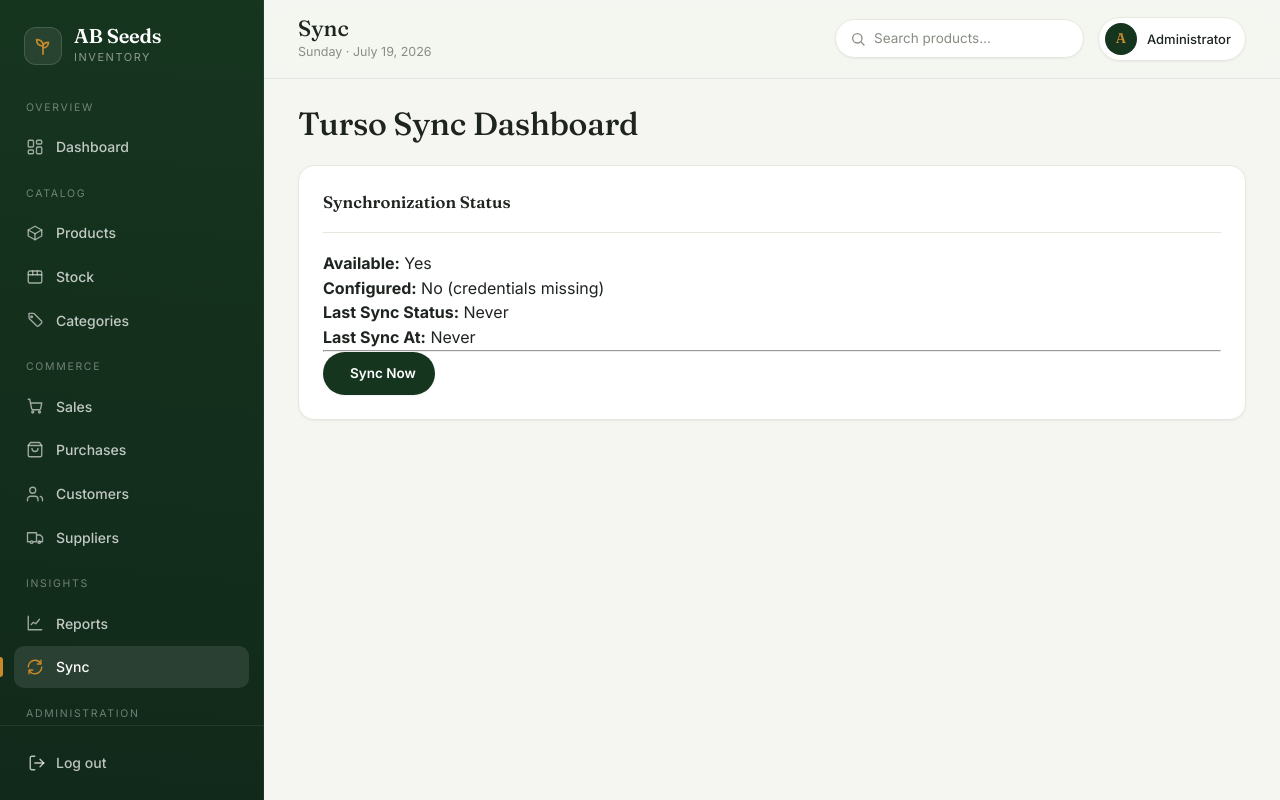
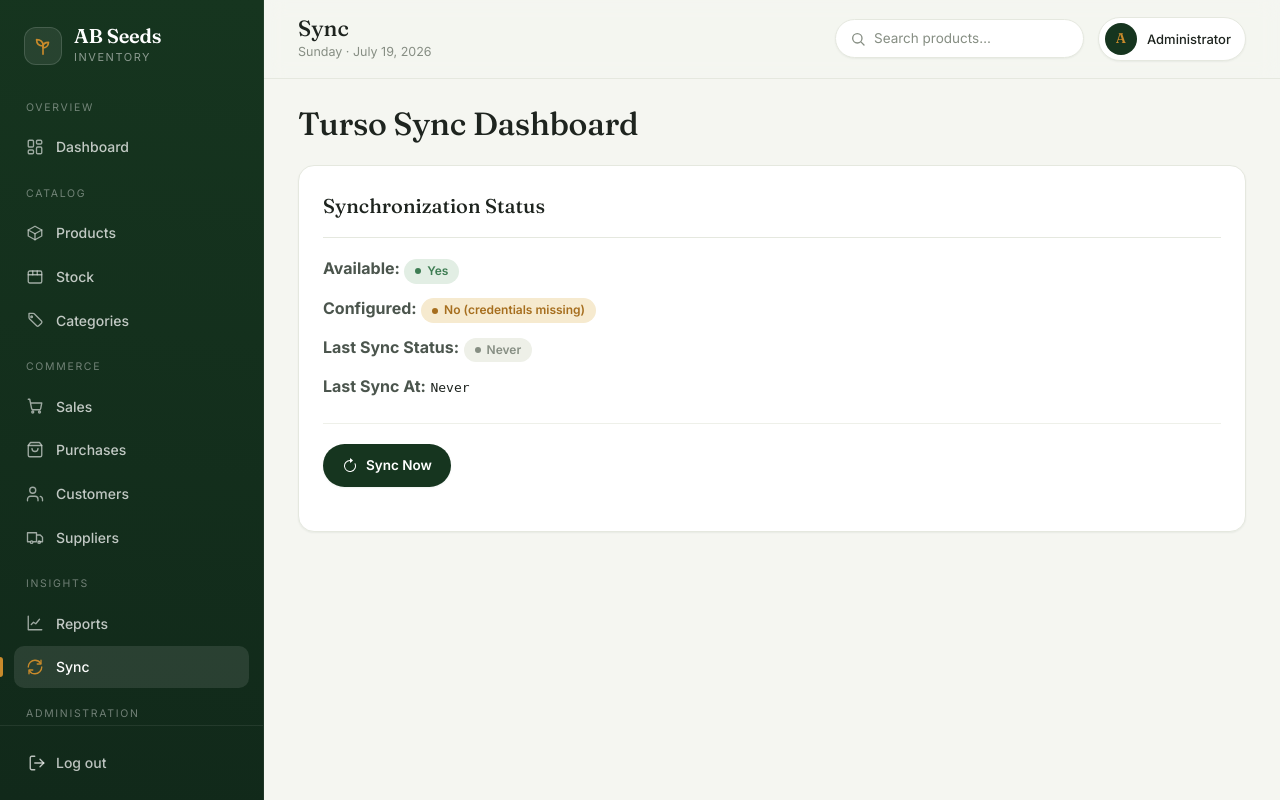
Before and after one commit to Devcavi19/ab-seeds_inventory, a Flask app: page /sync/ in a window 1280 px wide. Run offline with Flask 3, Linux system fonts and the light colour scheme; a user stored in the database is signed in.

Commit message:
feat: add custom alert modal component and integrate into base template

```diff
--- a/app/templates/base.html
+++ b/app/templates/base.html
@@ -59,5 +59,6 @@
             });
         });
     </script>
+    {% include "components/alert_modal.html" %}
 </body>
 </html>
--- /dev/null
+++ b/app/templates/components/alert_modal.html
@@ -0,0 +1,86 @@
+<div id="app-alert-modal" class="app-modal" style="display: none;">
+    <div class="app-modal-backdrop"></div>
+    <div class="app-modal-content">
+        <div class="app-modal-header">
+            <div class="app-modal-icon" id="app-alert-icon">
+                <svg xmlns="http://www.w3.org/2000/svg" fill="currentColor" viewBox="0 0 16 16">
+                    <path d="M8 15A7 7 0 1 1 8 1a7 7 0 0 1 0 14zm0 1A8 8 0 1 0 8 0a8 8 0 0 0 0 16z"/>
+                    <path d="M7.002 11a1 1 0 1 1 2 0 1 1 0 0 1-2 0zM7.1 4.995a.905.905 0 1 1 1.8 0l-.35 3.507a.552.552 0 0 1-1.1 0L7.1 4.995z"/>
+                </svg>
+            </div>
+            <div class="app-modal-title">
+                <h4 id="app-alert-title">Notification</h4>
+            </div>
+        </div>
+        <div class="app-modal-body">
+            <p id="app-alert-message"></p>
+        </div>
+        <div class="app-modal-footer">
+            <button class="btn btn-primary" id="app-alert-btn">OK</button>
+        </div>
+    </div>
+</div>
+
+<script>
+    window.appAlert = function(message, title = 'Notification', type = 'info') {
+        return new Promise((resolve) => {
+            const modal = document.getElementById('app-alert-modal');
+            const messageEl = document.getElementById('app-alert-message');
+            const titleEl = document.getElementById('app-alert-title');
+            const btn = document.getElementById('app-alert-btn');
+            const icon = document.getElementById('app-alert-icon');
+
+            messageEl.textContent = message;
+            titleEl.textContent = title;
+
+            // Set styles based on type
+            if (type === 'error') {
+                icon.style.background = 'var(--out-soft)';
+                icon.style.color = 'var(--out)';
+                icon.innerHTML = '<svg xmlns="http://www.w3.org/2000/svg" fill="currentColor" viewBox="0 0 16 16"><path d="M8.982 1.566a1.13 1.13 0 0 0-1.96 0L.165 13.233c-.457.778.091 1.767.98 1.767h13.713c.889 0 1.438-.99.98-1.767L8.982 1.566zM8 5c.535 0 .954.462.9.995l-.35 3.507a.552.552 0 0 1-1.1 0L7.1 5.995A.905.905 0 0 1 8 5zm.002 6a1 1 0 1 1 0 2 1 1 0 0 1 0-2z"/></svg>';
+                btn.className = 'btn btn-danger';
+            } else if (type === 'success') {
+                icon.style.background = 'var(--good-soft)';
+                icon.style.color = 'var(--good)';
+                icon.innerHTML = '<svg xmlns="http://www.w3.org/2000/svg" fill="currentColor" viewBox="0 0 16 16"><path d="M16 8A8 8 0 1 1 0 8a8 8 0 0 1 16 0zm-3.97-3.03a.75.75 0 0 0-1.08.022L7.477 9.417 5.384 7.323a.75.75 0 0 0-1.06 1.06L6.97 11.03a.75.75 0 0 0 1.079-.02l3.992-4.99a.75.75 0 0 0-.01-1.05z"/></svg>';
+                btn.className = 'btn btn-primary';
+            } else {
+                icon.style.background = 'var(--seed-soft)';
+                icon.style.color = 'var(--seed-deep)';
+                icon.innerHTML = '<svg xmlns="http://www.w3.org/2000/svg" fill="currentColor" viewBox="0 0 16 16"><path d="M8 15A7 7 0 1 1 8 1a7 7 0 0 1 0 14zm0 1A8 8 0 1 0 8 0a8 8 0 0 0 0 16z"/><path d="M7.002 11a1 1 0 1 1 2 0 1 1 0 0 1-2 0zM7.1 4.995a.905.905 0 1 1 1.8 0l-.35 3.507a.552.552 0 0 1-1.1 0L7.1 4.995z"/></svg>';
+                btn.className = 'btn btn-primary';
+            }
+
+            modal.style.display = 'flex';
+            btn.focus();
+
+            const closeHandler = () => {
+                modal.style.display = 'none';
+                btn.removeEventListener('click', closeHandler);
+                resolve();
+            };
+
+            btn.addEventListener('click', closeHandler);
+        });
+    };
+
+    // Override native alert to use our custom appAlert (defaults to non-blocking unless awaited)
+    window.originalAlert = window.alert;
+    window.alert = function(msg) {
+        // Automatically try to detect success/error from message
+        let type = 'info';
+        let title = 'Notification';
+        const lowerMsg = msg.toLowerCase();
+
+        if (lowerMsg.includes('success')) {
+            type = 'success';
+            title = 'Success';
+        } else if (lowerMsg.includes('error') || lowerMsg.includes('fail') || lowerMsg.includes('required')) {
+            type = 'error';
+            title = 'Action Required';
+        }
+
+        // Return promise so async/await can be used
+        return appAlert(msg, title, type);
+    };
+</script>
--- a/app/templates/sync/index.html
+++ b/app/templates/sync/index.html
@@ -7,47 +7,62 @@
 
 <div class="row mt-4">
     <div class="col-md-6">
-        <div class="card shadow-sm mb-4">
-            <div class="card-header bg-primary text-white">
-                <h5 class="card-title mb-0">Synchronization Status</h5>
+        <div class="card">
+            <div class="card-header">
+                Synchronization Status
             </div>
             <div class="card-body">
-                <p><strong>Available:</strong>
+                <div style="display: flex; flex-direction: column; gap: 12px; margin-bottom: 24px;">
+                    <div>
+                        <strong style="color: var(--ink-2);">Available:</strong>
                         {% if status.available %}
-                        <span class="badge bg-success">Yes</span>
+                            <span class="pill pill-good">Yes</span>
                         {% else %}
-                        <span class="badge bg-danger">No (libsql missing)</span>
+                            <span class="pill pill-out">No (libsql missing)</span>
                         {% endif %}
-                </p>
-                <p><strong>Configured:</strong>
+                    </div>
+                    <div>
+                        <strong style="color: var(--ink-2);">Configured:</strong>
                         {% if status.configured %}
-                        <span class="badge bg-success">Yes</span>
+                            <span class="pill pill-good">Yes</span>
                         {% else %}
-                        <span class="badge bg-warning text-dark">No (credentials missing)</span>
+                            <span class="pill pill-low">No (credentials missing)</span>
                         {% endif %}
-                </p>
-                <p><strong>Last Sync Status:</strong>
+                    </div>
+                    <div>
+                        <strong style="color: var(--ink-2);">Last Sync Status:</strong>
                         {% if status.last_sync_status == 'ok' %}
-                        <span class="badge bg-success">OK</span>
+                            <span class="pill pill-good">OK</span>
                         {% elif status.last_sync_status %}
-                        <span class="badge bg-danger">{{ status.last_sync_status }}</span>
+                            <span class="pill pill-out">{{ status.last_sync_status }}</span>
                         {% else %}
-                        <span class="badge bg-secondary">Never</span>
+                            <span class="pill pill-muted">Never</span>
                         {% endif %}
-                </p>
-                <p><strong>Last Sync At:</strong> {{ status.last_sync_at or 'Never' }}</p>
+                    </div>
+                    <div>
+                        <strong style="color: var(--ink-2);">Last Sync At:</strong>
+                        <span style="font-family: monospace; color: var(--ink);">{{ status.last_sync_at or 'Never' }}</span>
+                    </div>
+                </div>
 
                 {% if status.last_error %}
-                <div class="alert alert-danger">
-                    <strong>Error:</strong> {{ status.last_error }}
+                <div class="flash-message flash-error mb-4">
+                    <svg xmlns="http://www.w3.org/2000/svg" width="16" height="16" fill="currentColor" viewBox="0 0 16 16" style="flex: none;">
+                        <path d="M8.982 1.566a1.13 1.13 0 0 0-1.96 0L.165 13.233c-.457.778.091 1.767.98 1.767h13.713c.889 0 1.438-.99.98-1.767L8.982 1.566zM8 5c.535 0 .954.462.9.995l-.35 3.507a.552.552 0 0 1-1.1 0L7.1 5.995A.905.905 0 0 1 8 5zm.002 6a1 1 0 1 1 0 2 1 1 0 0 1 0-2z"/>
+                    </svg>
+                    <div><strong>Error:</strong> {{ status.last_error }}</div>
                 </div>
                 {% endif %}
 
-                <hr>
-
+                <div style="border-top: 1px solid var(--line-soft); margin: 20px 0; padding-top: 20px;">
                     <button id="syncNowBtn" class="btn btn-primary" {% if not status.configured %}disabled{% endif %}>
-                    <i class="bi bi-arrow-repeat"></i> Sync Now
+                        <svg xmlns="http://www.w3.org/2000/svg" width="16" height="16" fill="currentColor" viewBox="0 0 16 16">
+                            <path fill-rule="evenodd" d="M8 3a5 5 0 1 0 4.546 2.914.5.5 0 0 1 .908-.417A6 6 0 1 1 8 2v1z"/>
+                            <path d="M8 4.466V.534a.25.25 0 0 1 .41-.192l2.36 1.966c.12.1.12.284 0 .384L8.41 4.658A.25.25 0 0 1 8 4.466z"/>
+                        </svg>
+                        Sync Now
                     </button>
+                </div>
             </div>
         </div>
     </div>
@@ -64,15 +79,15 @@ document.getElementById('syncNowBtn').addEventListener('click', async () => {
         const response = await fetch('{{ url_for("sync.sync_now") }}', { method: 'POST' });
         const data = await response.json();
         if (data.status === 'ok') {
-            alert('Sync completed successfully!');
+            await alert('Sync completed successfully!');
             location.reload();
         } else {
-            alert('Sync failed: ' + (data.error || data.status));
+            await alert('Sync failed: ' + (data.error || data.status));
             btn.innerHTML = originalText;
             btn.disabled = false;
         }
     } catch (err) {
-        alert('An error occurred during sync.');
+        await alert('An error occurred during sync.');
         btn.innerHTML = originalText;
         btn.disabled = false;
     }
```
Also changed, not shown: app/static/css/style.css (+67 -0 lines). Lines whose indentation alone changed are shown as unchanged.
